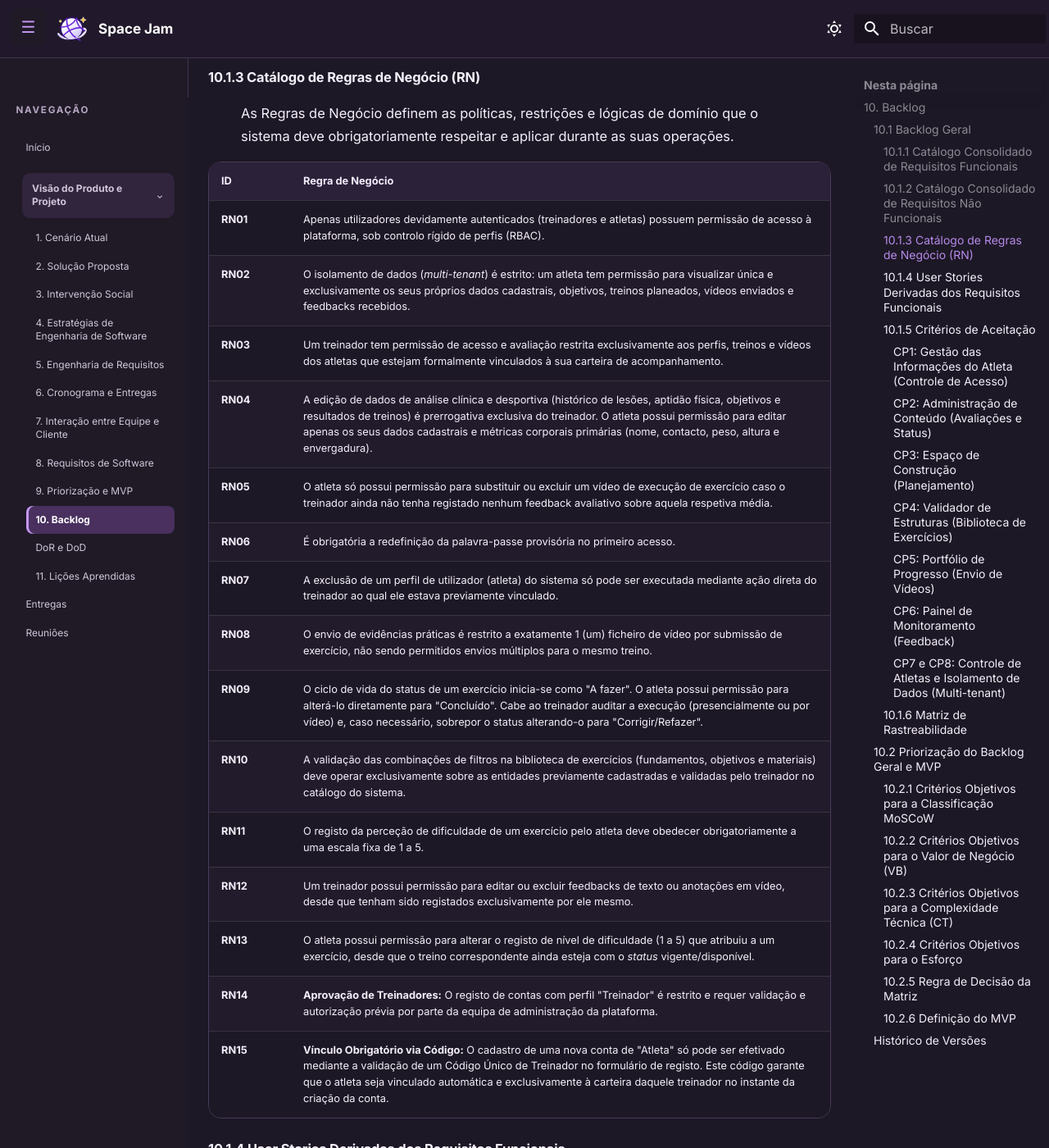
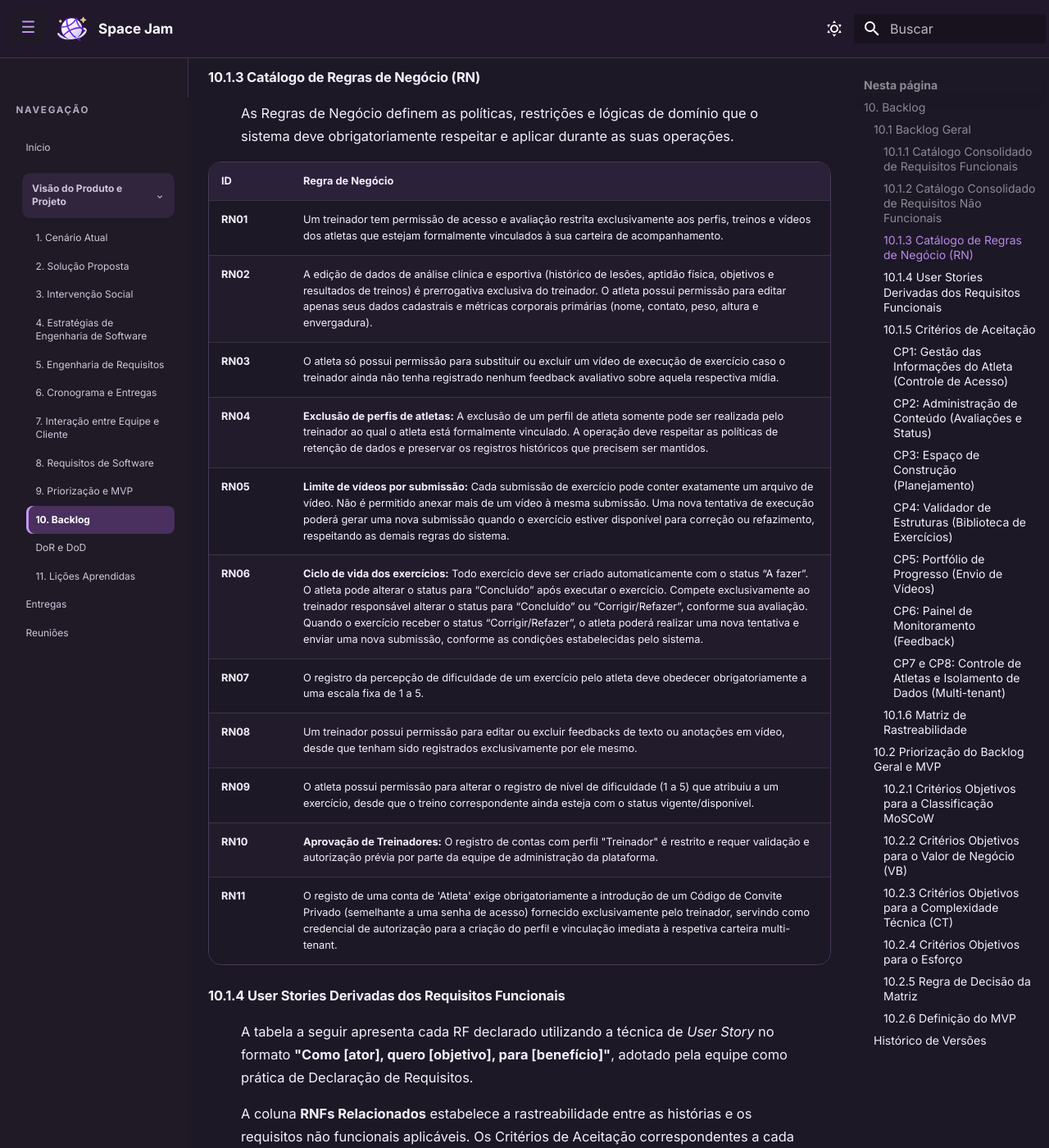
Before and after one commit to mdsreq-fga-unb/REQ-2026.2-T01-SpaceJam, an MkDocs documentation site: the page built from docs/backlog.md, in a window 1280 px wide and 1400 px high, scrolled down 16382 px. Shown: the whole window at 82% size. Built offline with MkDocs 1.6.1 and Material for MkDocs 9.7.7, drawn with Linux system fonts in a browser that asks for light colours; comment, search, counter and statistics services are not loaded; some of the changed text lies outside the part shown.

Commit message:
docs: ajuste nas regras de negocio.

```diff
--- a/docs/backlog.md
+++ b/docs/backlog.md
@@ -87,21 +87,17 @@ As Regras de Negócio definem as políticas, restrições e lógicas de domínio
 
 | ID | Regra de Negócio |
 | :--- | :--- |
-| **RN01** | Apenas utilizadores devidamente autenticados (treinadores e atletas) possuem permissão de acesso à plataforma, sob controlo rígido de perfis (RBAC). |
-| **RN02** | O isolamento de dados (*multi-tenant*) é estrito: um atleta tem permissão para visualizar única e exclusivamente os seus próprios dados cadastrais, objetivos, treinos planeados, vídeos enviados e feedbacks recebidos. |
-| **RN03** | Um treinador tem permissão de acesso e avaliação restrita exclusivamente aos perfis, treinos e vídeos dos atletas que estejam formalmente vinculados à sua carteira de acompanhamento. |
-| **RN04** | A edição de dados de análise clínica e desportiva (histórico de lesões, aptidão física, objetivos e resultados de treinos) é prerrogativa exclusiva do treinador. O atleta possui permissão para editar apenas os seus dados cadastrais e métricas corporais primárias (nome, contacto, peso, altura e envergadura). |
-| **RN05** | O atleta só possui permissão para substituir ou excluir um vídeo de execução de exercício caso o treinador ainda não tenha registado nenhum feedback avaliativo sobre aquela respetiva média. |
-| **RN06** | É obrigatória a redefinição da palavra-passe provisória no primeiro acesso. |
-| **RN07** | A exclusão de um perfil de utilizador (atleta) do sistema só pode ser executada mediante ação direta do treinador ao qual ele estava previamente vinculado. |
-| **RN08** | O envio de evidências práticas é restrito a exatamente 1 (um) ficheiro de vídeo por submissão de exercício, não sendo permitidos envios múltiplos para o mesmo treino. |
-| **RN09** | O ciclo de vida do status de um exercício inicia-se como "A fazer". O atleta possui permissão para alterá-lo diretamente para "Concluído". Cabe ao treinador auditar a execução (presencialmente ou por vídeo) e, caso necessário, sobrepor o status alterando-o para "Corrigir/Refazer". |
-| **RN10** | A validação das combinações de filtros na biblioteca de exercícios (fundamentos, objetivos e materiais) deve operar exclusivamente sobre as entidades previamente cadastradas e validadas pelo treinador no catálogo do sistema. |
-| **RN11** | O registo da perceção de dificuldade de um exercício pelo atleta deve obedecer obrigatoriamente a uma escala fixa de 1 a 5. |
-| **RN12** | Um treinador possui permissão para editar ou excluir feedbacks de texto ou anotações em vídeo, desde que tenham sido registados exclusivamente por ele mesmo. |
-| **RN13** | O atleta possui permissão para alterar o registo de nível de dificuldade (1 a 5) que atribuiu a um exercício, desde que o treino correspondente ainda esteja com o *status* vigente/disponível. |
-| **RN14** | **Aprovação de Treinadores:** O registo de contas com perfil "Treinador" é restrito e requer validação e autorização prévia por parte da equipa de administração da plataforma. |
-| **RN15** | **Vínculo Obrigatório via Código:** O cadastro de uma nova conta de "Atleta" só pode ser efetivado mediante a validação de um Código Único de Treinador no formulário de registo. Este código garante que o atleta seja vinculado automática e exclusivamente à carteira daquele treinador no instante da criação da conta. |
+| **RN01** | Um treinador tem permissão de acesso e avaliação restrita exclusivamente aos perfis, treinos e vídeos dos atletas que estejam formalmente vinculados à sua carteira de acompanhamento. |
+| **RN02** | A edição de dados de análise clínica e esportiva (histórico de lesões, aptidão física, objetivos e resultados de treinos) é prerrogativa exclusiva do treinador. O atleta possui permissão para editar apenas seus dados cadastrais e métricas corporais primárias (nome, contato, peso, altura e envergadura). |
+| **RN03** | O atleta só possui permissão para substituir ou excluir um vídeo de execução de exercício caso o treinador ainda não tenha registrado nenhum feedback avaliativo sobre aquela respectiva mídia. |
+| **RN04** | **Exclusão de perfis de atletas:** A exclusão de um perfil de atleta somente pode ser realizada pelo treinador ao qual o atleta está formalmente vinculado. A operação deve respeitar as políticas de retenção de dados e preservar os registros históricos que precisem ser mantidos. |
+| **RN05** | **Limite de vídeos por submissão:** Cada submissão de exercício pode conter exatamente um arquivo de vídeo. Não é permitido anexar mais de um vídeo à mesma submissão. Uma nova tentativa de execução poderá gerar uma nova submissão quando o exercício estiver disponível para correção ou refazimento, respeitando as demais regras do sistema. |
+| **RN06** | **Ciclo de vida dos exercícios:** Todo exercício deve ser criado automaticamente com o status “A fazer”. O atleta pode alterar o status para “Concluído” após executar o exercício. Compete exclusivamente ao treinador responsável alterar o status para “Concluído” ou “Corrigir/Refazer”, conforme sua avaliação. Quando o exercício receber o status “Corrigir/Refazer”, o atleta poderá realizar uma nova tentativa e enviar uma nova submissão, conforme as condições estabelecidas pelo sistema. |
+| **RN07** | O registro da percepção de dificuldade de um exercício pelo atleta deve obedecer obrigatoriamente a uma escala fixa de 1 a 5. |
+| **RN08** | Um treinador possui permissão para editar ou excluir feedbacks de texto ou anotações em vídeo, desde que tenham sido registrados exclusivamente por ele mesmo. |
+| **RN09** | O atleta possui permissão para alterar o registro de nível de dificuldade (1 a 5) que atribuiu a um exercício, desde que o treino correspondente ainda esteja com o status vigente/disponível. |
+| **RN10** | **Aprovação de Treinadores:** O registro de contas com perfil "Treinador" é restrito e requer validação e autorização prévia por parte da equipe de administração da plataforma. |
+| **RN11** | O registo de uma conta de 'Atleta' exige obrigatoriamente a introdução de um Código de Convite Privado (semelhante a uma senha de acesso) fornecido exclusivamente pelo treinador, servindo como credencial de autorização para a criação do perfil e vinculação imediata à respetiva carteira multi-tenant. |
 
 #### 10.1.4 User Stories Derivadas dos Requisitos Funcionais
 
@@ -384,5 +380,6 @@ Aplicando a regra de decisão da matriz e a priorização MoSCoW, o escopo do MV
 
 | Data | Versão | Descrição | Autor |
 | :---: | :---: | :--- | :--- |
+| 12/10/2026 |0.3| Refinamento das Regras de Negócio. | Guilherme Ferreira Mendes |
 | 12/10/2026 |0.2| Adição dos US(histórias de usuário) e CA(critérios de aceitação), mais as tabelas do Miro. | Guilherme Ferreira Mendes |
 | 11/10/2026 |0.1| Criação e consolidação inicial do Backlog do Produto (RFs, RNFs e RNs). | Guilherme Ferreira Mendes |
```
